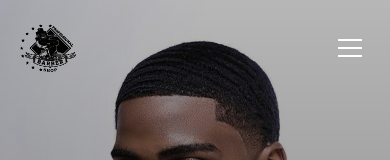
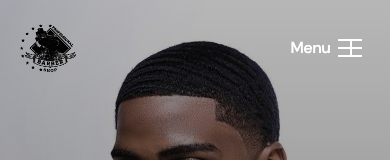
Before and after one commit to kaikhaya123/Real_Barbers, a Next.js app: page / in a window 390 px wide. Shown: the top 160 px of the page. Built offline with nearby package versions, Linux system fonts and the light colour scheme.

Commit message:
Enable StaggeredMenu as default mobile navigation
- Change useStaggeredMenu default state from false to true
- Mobile users will now see the animated StaggeredMenu instead of FullScreenNav

```diff
--- a/components/layout/Header.tsx
+++ b/components/layout/Header.tsx
@@ -12,7 +12,7 @@ export default function Header() {
   const pathname = usePathname()
   const [isScrolled, setIsScrolled] = useState(false)
   const [isMenuOpen, setIsMenuOpen] = useState(false)
-  const [useStaggeredMenu, setUseStaggeredMenu] = useState(false)
+  const [useStaggeredMenu, setUseStaggeredMenu] = useState(true)
 
   const navigation = [
     { name: 'ABOUT', href: '/about' },
```
